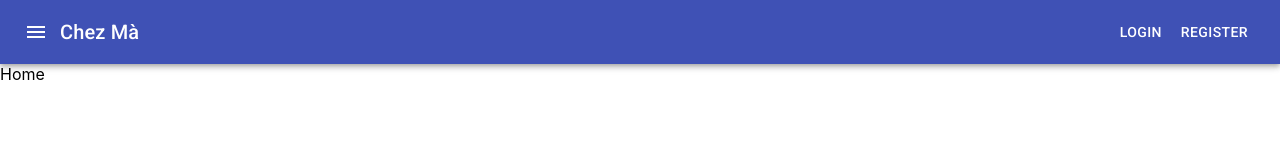
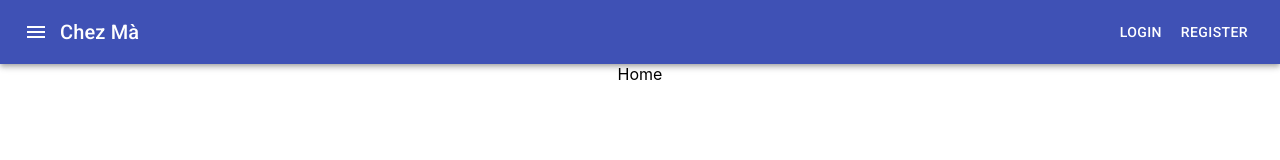
Before and after one commit to Chez-Ma/chezma, a React (Create React App) app: page / in a window 1280 px wide. Shown: the top 160 px of the page. Built offline with nearby package versions, Linux system fonts and the light colour scheme.

Commit message:
Fixed layout not centered.

```diff
--- a/src/App.js
+++ b/src/App.js
@@ -4,12 +4,15 @@ import Login from "./components/Login";
 import Register from "./components/Register";
 import Profile from "./components/Profile";
 import Header from "./components/Header";
+import Grid from "@material-ui/core/Grid";
 
 function App() {
   return (
     <Router>
       <div className="App">
         <Header/>
+        <Grid container direction="column" alignItems="center">
+          <Grid item xs={12}>
             <Switch>
               <Route path="/login">
                 <Login/>
@@ -24,6 +27,8 @@ function App() {
                 Home
               </Route>
             </Switch>
+          </Grid>
+        </Grid>
       </div>
     </Router>
   );
```
Lines whose indentation alone changed are shown as unchanged.
